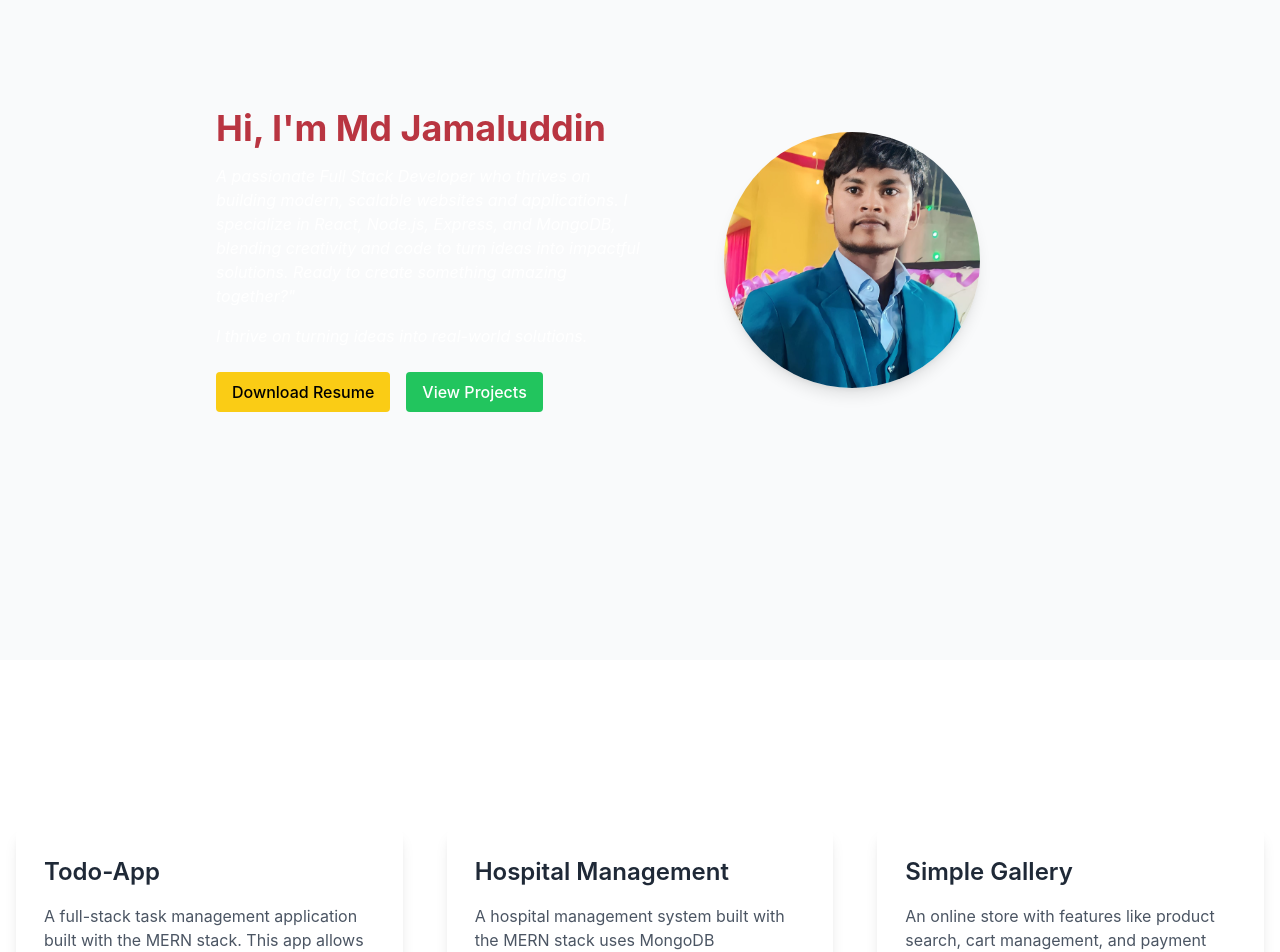
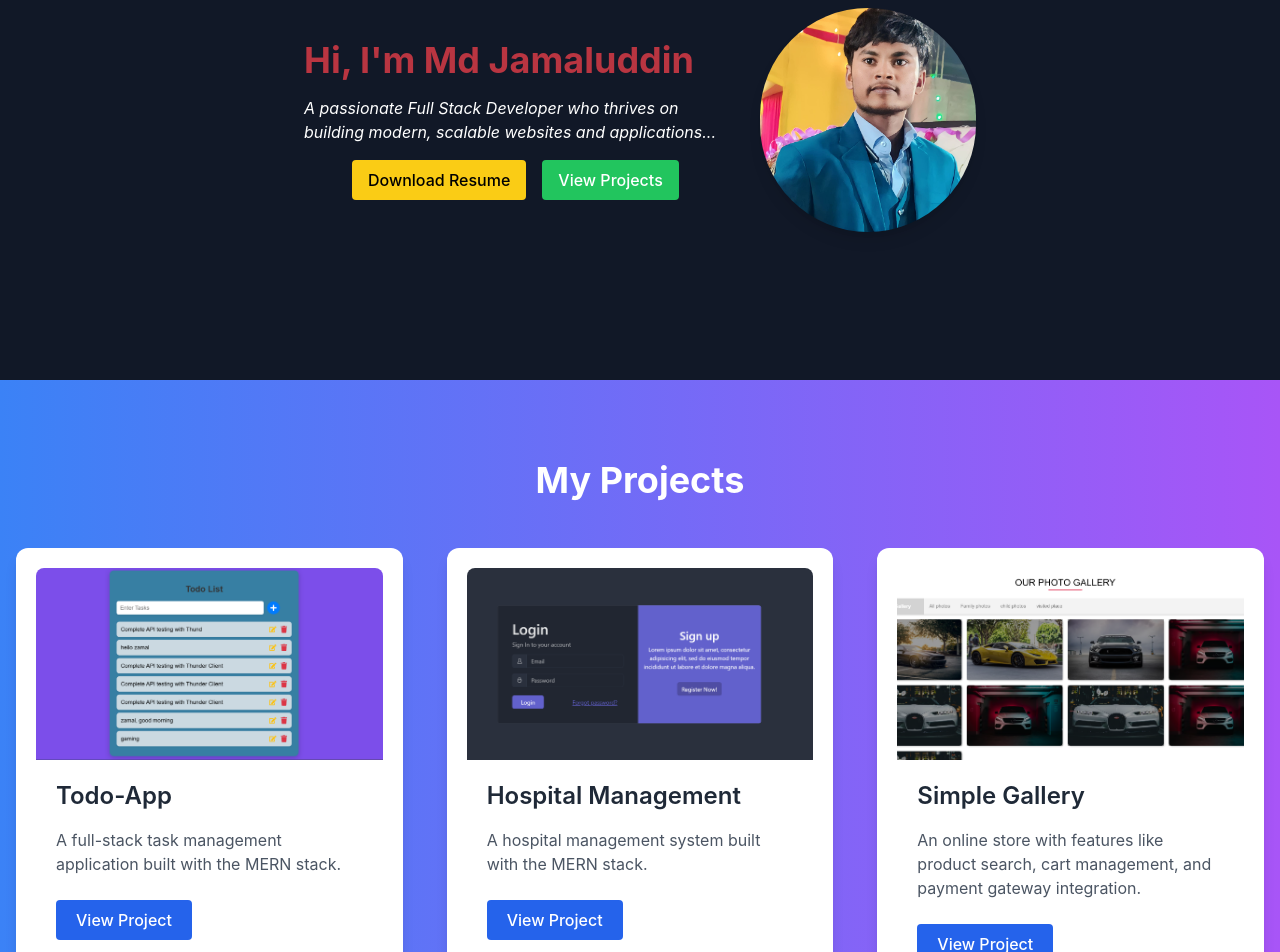
Before and after one commit to Zamal2003/Portfolio-main, a React (Vite) app in the folder portfolio-main/: page / in a window 1280 px wide. Shown: the part 140-1092 px from the top of the page. Built offline with nearby package versions, Linux system fonts and the light colour scheme.

Commit message:
first commit

```diff
--- a/portfolio-main/package.json
+++ b/portfolio-main/package.json
@@ -11,6 +11,7 @@
   },
   "dependencies": {
     "@tailwindcss/vite": "^4.0.14",
+    "framer-motion": "^12.5.0",
     "react": "^18.3.1",
     "react-dom": "^18.3.1",
     "react-icons": "^5.5.0",
--- a/portfolio-main/src/components/Home.jsx
+++ b/portfolio-main/src/components/Home.jsx
@@ -22,43 +22,51 @@ function Home() {
   }, []);
 
   return (
-    <section className="flex items-center justify-center min-h-screen bg-gray-50 dark:bg-gray-900 text-white">
-      <div className="flex flex-col md:flex-row items-center justify-between max-w-4xl mx-auto px-6">
-        {/* Left Content */}
-        <div className="md:w-1/2 mb-8 md:mb-0 text-center md:text-left">
-          <h1 className="text-4xl font-bold mb-4" style={{ color }}>
+    <section className="flex items-center justify-center min-h-[65vh] bg-gray-900 text-white px-6">
+    <div className="flex flex-row-reverse items-center justify-between max-w-2xl mx-auto py-10 gap-6">
+
+      {/* Profile Image */}
+      <div className="w-1/3 flex justify-center">
+        <img
+          src={ProfilePhoto}
+          alt="Profile"
+          className="w-40 h-40 sm:w-56 sm:h-56 rounded-full shadow-lg object-cover"
+        />
+      </div>
+
+      {/* Content */}
+      <div className="w-2/3 text-center sm:text-left">
+        <h1 className="text-3xl sm:text-4xl font-bold text-purple-400 mb-4"
+       style={{color}} >
           Hi, I'm Md Jamaluddin
         </h1>
         <p className="italic mb-4">
-          A passionate Full Stack Developer who thrives on building modern, scalable websites and applications. I specialize in React, Node.js, Express, and MongoDB, blending creativity and code to turn ideas into impactful solutions. Ready to create something amazing together?"          </p>
-          <p className="italic mb-6">I thrive on turning ideas into real-world solutions.</p>
-          <div className="flex justify-center md:justify-start gap-4">
+          A passionate Full Stack Developer who thrives on building modern, scalable websites and applications...
+        </p>
+        <div className="flex gap-4 w-fit">
   <a
     href="./resume.pdf"
-              className="bg-yellow-400 text-black py-2 px-4 rounded hover:bg-yellow-300 transition"
+    className="bg-yellow-400 text-black py-2 px-4 rounded hover:bg-yellow-300 transition text-center ml-12"
     download
   >
     Download Resume
   </a>
   <a
     href="#projects"
-              className="bg-green-500 text-white py-2 px-4 rounded hover:bg-green-400 transition"
+    className="bg-green-500 text-white py-2 px-4 rounded hover:bg-green-400 transition text-center"
   >
     View Projects
   </a>
 </div>
+
+
       </div>
 
-        {/* Right Content (Profile Photo) */}
-        <div className="md:w-1/2 flex justify-center">
-          <img
-            src={ProfilePhoto}
-            alt="Profile"
-            className="w-48 h-48 rounded-full shadow-lg object-cover md:w-64 md:h-64"
-          />
-        </div>
     </div>
   </section>
+
+
+
   );
 }
 
--- a/portfolio-main/src/components/Projects.jsx
+++ b/portfolio-main/src/components/Projects.jsx
@@ -1,4 +1,5 @@
 import React from 'react';
+import { motion } from 'framer-motion';
 import gallery from '../assets/gallery.png';
 import todoimage from '../assets/todoimage.png';
 import hospital from '../assets/hospital.png';
@@ -8,23 +9,22 @@ function Projects() {
   const projectList = [
     {
       title: 'Todo-App',
-      image: todoimage,  // Ensure this image is in public/assets/
-      description: 'A full-stack task management application built with the MERN stack. This app allows users to efficiently organize their tasks with an intuitive and user-friendly interface. personal portfolio showcasing my skills, projects, and contact information.',
+      image: todoimage,
+      description: 'A full-stack task management application built with the MERN stack.',
       link: 'https://todo-app-my-app.vercel.app/',
     },
     {
       title: 'Hospital Management',
       image: hospital,
-      description: 'A hospital management system built with the MERN stack uses MongoDB ,Express.js,Node.js React.js  .',
+      description: 'A hospital management system built with the MERN stack.',
       link: 'https://hospital-management-client-sr2w.vercel.app/#/login',
     },
     {
       title: 'Simple Gallery',
-      image: gallery,  // Add actual image paths
+      image: gallery,
       description: 'An online store with features like product search, cart management, and payment gateway integration.',
       link: 'https://simplegallery01.netlify.app/',
     },
-
     {
       title: 'Amazon clone',
       image: amazon,
@@ -34,23 +34,27 @@ function Projects() {
   ];
 
   return (
-    <section id="projects" className="bg-gradient-to-r to-purple-500 py-20">
+    <section id="projects" className="bg-gradient-to-r from-blue-500 to-purple-500 py-20">
       <div className="max-w-7xl mx-auto px-4">
         <h2 className="text-4xl font-bold text-white text-center mb-12">My Projects</h2>
         <div className="grid grid-cols-1 sm:grid-cols-2 lg:grid-cols-3 gap-11">
           {projectList.map((project, index) => (
-            <div
+            <motion.div
               key={index}
-              className="bg-white shadow-lg rounded-lg overflow-hidden transform hover:scale-105 transition-transform duration-300"
+              className="bg-white shadow-lg rounded-xl overflow-hidden transform p-5"
+              initial={{ opacity: 0, y: 50 }} // Animation starts from below
+              whileInView={{ opacity: 1, y: 0 }} // Animation appears on scroll
+              transition={{ duration: 0.5, delay: index * 0.2 }} // Delay for stagger effect
+              viewport={{ once: true }} // Animation runs only once
             >
-              <div className="p-7">
+              <img
+                src={project.image}
+                alt={project.title}
+                className="w-full h-48 object-cover rounded-t-lg"
+              />
+              <div className="p-5">
                 <h3 className="text-2xl font-semibold text-gray-800 mb-4">{project.title}</h3>
                 <p className="text-gray-600 mb-6">{project.description}</p>
-                <img
-                  src={project.image || '/assets/default.png'}  // Fallback for missing images
-                  alt={project.title}
-                  style={{ width: "300px", height: "auto" }}
-                />
                 <a
                   href={project.link}
                   target="_blank"
@@ -60,7 +64,7 @@ function Projects() {
                   View Project
                 </a>
               </div>
-            </div>
+            </motion.div>
           ))}
         </div>
       </div>
```
Also changed, not shown: 1 other file (tests, documents, lock files or other folders). Lines whose indentation alone changed are shown as unchanged.
